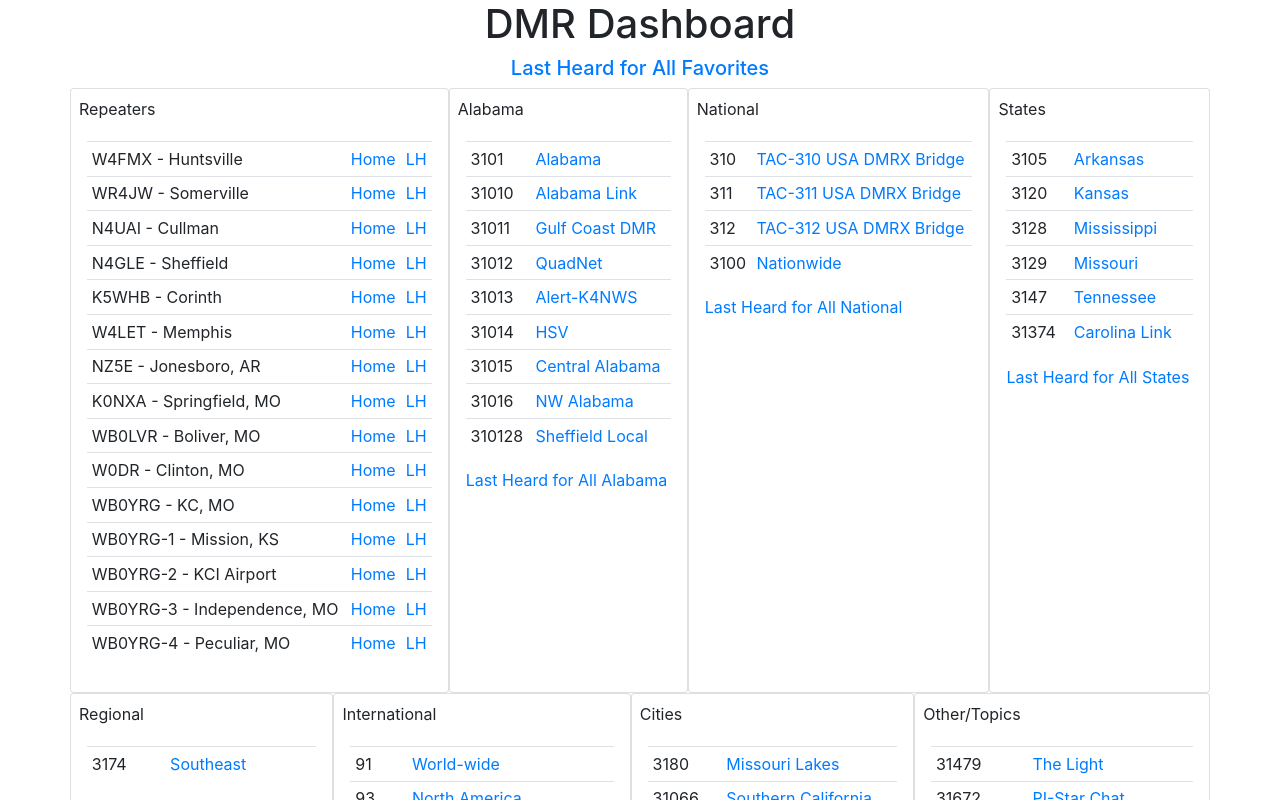
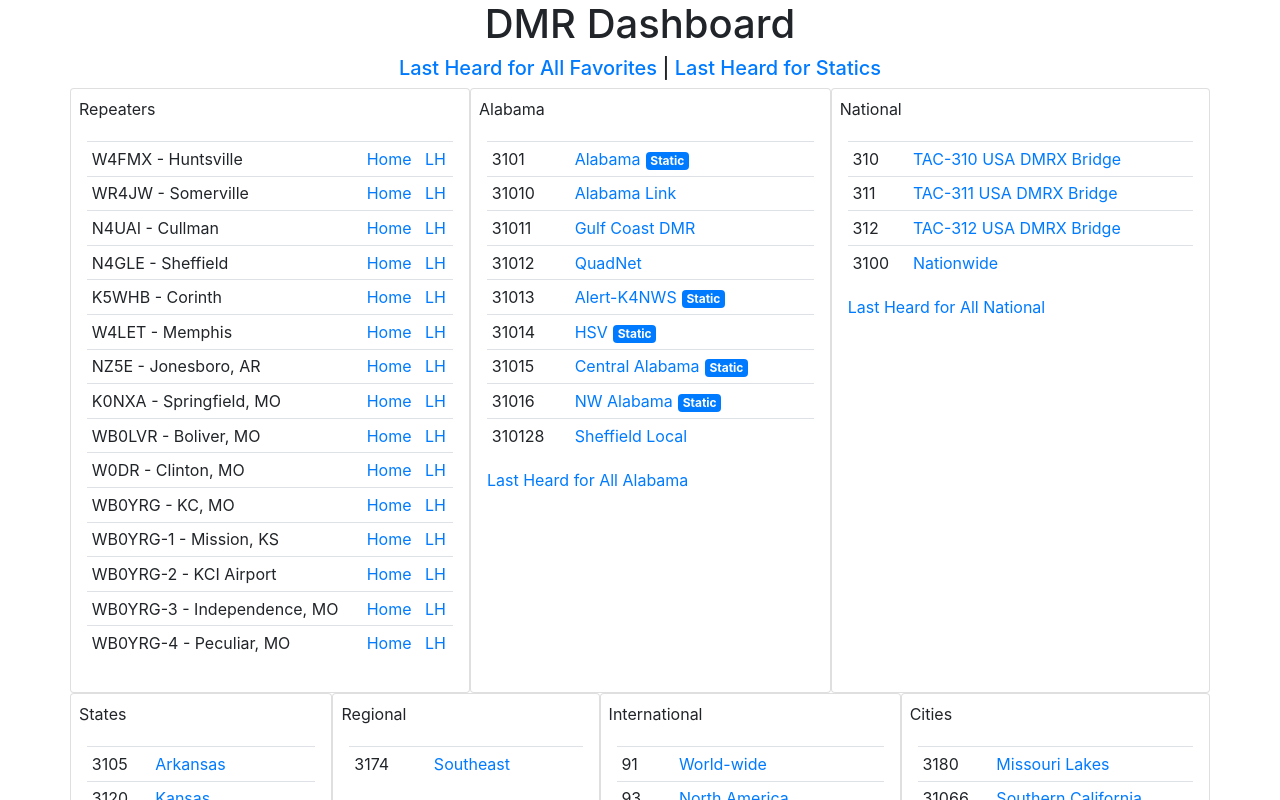
Before and after one commit to allenblair/dmrdashboard, a React (Create React App) app: page / in a window 1280 px wide. Shown: the top 800 px of the page. Built offline with nearby package versions, Linux system fonts and the light colour scheme.

Commit message:
Inegrated Statics

```diff
--- a/src/Components/FavoriteTGStatus.js
+++ b/src/Components/FavoriteTGStatus.js
@@ -11,8 +11,10 @@ export default class FavoriteTGStatus extends React.Component {
         this.state = {
             baseurl: 'https://brandmeister.network/?page=lh&jsonquery=',
             jsonquery: {},
+            staticQuery: {},
             favoriteTGs: favoriteTGs,
-            fullUrl: ""
+            fullUrl: "",
+            staticUrl: ""
         }
         this.buildTalkgroupRule = this.buildTalkgroupRule.bind(this);
     }
@@ -23,16 +25,23 @@ export default class FavoriteTGStatus extends React.Component {
 
     componentDidMount(){
         let temp = [];
+        let statics = [];
         this.state.favoriteTGs.forEach(item => {
             temp.push(this.buildTalkgroupRule(item.ID));
+            if (item.static) {statics.push(this.buildTalkgroupRule(item.ID))}
         });
         const jsonquery = {
             "condition":"OR",
             "rules":temp
         };
+        const staticQuery = {
+            "condition":"OR",
+            "rules": statics
+        }
         console.log(this.state.baseurl + JSON.stringify(jsonquery));
         this.setState({
-            fullUrl: this.state.baseurl + JSON.stringify(jsonquery)
+            fullUrl: this.state.baseurl + JSON.stringify(jsonquery),
+            staticUrl: this.state.baseurl + JSON.stringify(staticQuery)
         });
     }
 
@@ -41,7 +50,7 @@ export default class FavoriteTGStatus extends React.Component {
         const categories = ["Alabama","National","States","Regional","International","Cities","Other/Topics"];
         return (
             <>
-                <h5 className="text-center"><a href={this.state.fullUrl} target="_blank">Last Heard for All Favorites</a></h5>
+                <h5 className="text-center"><a href={this.state.fullUrl} target="_blank">Last Heard for All Favorites</a> | <a href={this.state.staticUrl} target="_blank">Last Heard for Statics</a></h5>
                 <Row>
                     <Card body style={{maxWidth:400}}>
                         <CardTitle>Repeaters</CardTitle>
--- a/src/Components/favoriteCard.js
+++ b/src/Components/favoriteCard.js
@@ -1,5 +1,5 @@
 import React from 'react';
-import { Card, CardBody, CardText, CardTitle, Col, Row, Table } from 'reactstrap';
+import { Badge, Card, CardBody, CardText, CardTitle, Col, Row, Table } from 'reactstrap';
 
 const FavoritesCard = props => {
 
@@ -19,7 +19,7 @@ const FavoritesCard = props => {
                     <tbody>
                         {props.category.map(item => {
                             return (
-                                <tr><td>{item.ID}</td><td><a href={props.urlroot + item.ID + '%22}]}'} target="_blank">{item.name}</a></td></tr>
+                                <tr><td>{item.ID}</td><td><a href={props.urlroot + item.ID + '%22}]}'} target="_blank">{item.name}</a>{item.static ? <Badge color="primary" style={{marginLeft:5}}>Static</Badge> : ""}</td></tr>
                             )
                         })}
                     </tbody>
--- a/src/Components/favoriteTGs.js
+++ b/src/Components/favoriteTGs.js
@@ -9,26 +9,26 @@ const favoriteTGs = [
     {"name":"TAC-312 USA DMRX Bridge","category":"National","ID":312},
     {"name":"Israel","category":"International","ID":425},
     {"name":"Nationwide","category":"National","ID":3100},
-    {"name":"Alabama","category":"Alabama","ID":3101},
+    {"name":"Alabama","category":"Alabama","ID":3101,"static":true},
     {"name":"Arkansas","category":"States","ID":3105},
     {"name":"Kansas","category":"States","ID":3120},
-    {"name":"Mississippi","category":"States","ID":3128},
+    {"name":"Mississippi","category":"States","ID":3128,"static":true},
     {"name":"Missouri","category":"States","ID":3129},
     {"name":"Missouri Lakes","category":"Cities","ID":3180},
-    {"name":"Tennessee","category":"States","ID":3147},
+    {"name":"Tennessee","category":"States","ID":3147,"static":true},
     {"name":"Southeast","category":"Regional","ID":3174},
     {"name":"United Kingdom","category":"International","ID":4400},
     {"name":"Alabama Link","category":"Alabama","ID":31010},
     {"name":"Gulf Coast DMR","category":"Alabama","ID":31011},
     {"name":"QuadNet","category":"Alabama","ID":31012},
-    {"name":"Alert-K4NWS","category":"Alabama","ID":31013},
-    {"name":"HSV","category":"Alabama","ID":31014},
-    {"name":"Central Alabama","category":"Alabama","ID":31015},
-    {"name":"NW Alabama","category":"Alabama","ID":31016},
+    {"name":"Alert-K4NWS","category":"Alabama","ID":31013,"static":true},
+    {"name":"HSV","category":"Alabama","ID":31014,"static":true},
+    {"name":"Central Alabama","category":"Alabama","ID":31015,"static":true},
+    {"name":"NW Alabama","category":"Alabama","ID":31016,"static":true},
     {"name":"Southern California","category":"Cities","ID":31066},
     {"name":"BayNet","category":"Cities","ID":31075},
     {"name":"Atlanta Metro","category":"Cities","ID":31131},
-    {"name":"BYRG (KC)","category":"Cities","ID":31201},
+    {"name":"BYRG (KC)","category":"Cities","ID":31201,"static":true},
     {"name":"BYRG2 (KC)","category":"Cities","ID":31202},
     {"name":"KC Skywarn","category":"Cities","ID":31205},
     {"name":"Corinth Local","category":"Cities","ID":31285},
@@ -37,11 +37,11 @@ const favoriteTGs = [
     {"name":"NW Missouri","category":"Cities","ID":31294},
     {"name":"NY Metro","category":"Cities","ID":31362},
     {"name":"Carolina Link","category":"States","ID":31374},
-    {"name":"Mid-South Chat","category":"Cities","ID":31470},
-    {"name":"The Light","category":"Other/Topics","ID":31479},
+    {"name":"Mid-South Chat","category":"Cities","ID":31470,"static":true},
+    {"name":"The Light","category":"Other/Topics","ID":31479,"static":true},
     {"name":"PI-Star Chat","category":"Other/Topics","ID":31672},
-    {"name":"Gigaparts","category":"Other/Topics","ID":31695},
-    {"name":"Liberty","category":"Other/Topics","ID":31776},
+    {"name":"Gigaparts","category":"Other/Topics","ID":31695,"static":true},
+    {"name":"Liberty","category":"Other/Topics","ID":31776,"static":true},
     {"name":"Sheffield Local","category":"Alabama","ID":310128},
     {"name":"Jonesboro Local","category":"Cities","ID":310514},
     {"name":"Memphis Local","category":"Cities","ID":314706},
```
Also changed, not shown: 1 other file (tests, documents, lock files or other folders).
